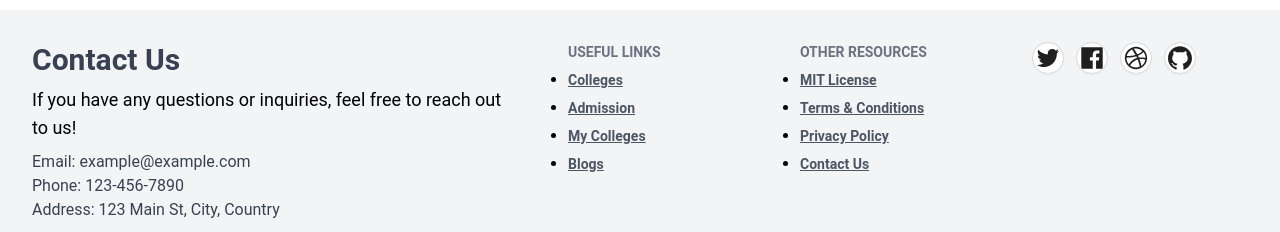
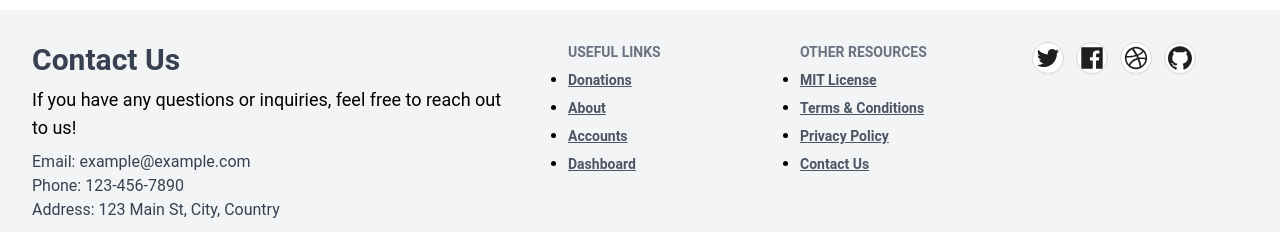
Before and after one commit to Mostakimw/unity-aid-client, a React (Vite) app: page / in a window 1280 px wide. Shown: the part 3414-3646 px from the top of the page. Built offline with nearby package versions, Linux system fonts and the light colour scheme; no server answers.

Commit message:
readme added

```diff
--- a/src/components/shared/Footer/Footer.tsx
+++ b/src/components/shared/Footer/Footer.tsx
@@ -35,7 +35,7 @@ const Footer = () => {
                       className="text-gray-600 hover:text-gray-800 font-semibold block pb-2 text-sm"
                       href="#"
                     >
-                      Colleges
+                      Donations
                     </a>
                   </li>
                   <li>
@@ -43,7 +43,7 @@ const Footer = () => {
                       className="text-gray-600 hover:text-gray-800 font-semibold block pb-2 text-sm"
                       href="#"
                     >
-                      Admission
+                      About
                     </a>
                   </li>
                   <li>
@@ -51,7 +51,7 @@ const Footer = () => {
                       className="text-gray-600 hover:text-gray-800 font-semibold block pb-2 text-sm"
                       href="#"
                     >
-                      My Colleges
+                      Accounts
                     </a>
                   </li>
                   <li>
@@ -59,7 +59,7 @@ const Footer = () => {
                       className="text-gray-600 hover:text-gray-800 font-semibold block pb-2 text-sm"
                       href="#"
                     >
-                      Blogs
+                      Dashboard
                     </a>
                   </li>
                 </ul>
```
Also changed, not shown: 1 other file (tests, documents, lock files or other folders).
